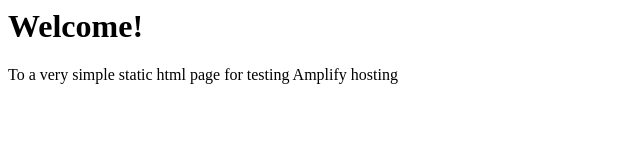
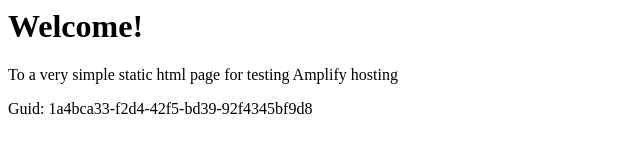
Before and after one commit to aws-aemilia-gru/Github-PR-Commit-Integration-Test-DoNotTouch-GitHubAutoBuildCanaryTest-v1-preprod-sa-east-1, a website: page src/index.html in a window 1280 px wide. Shown: the whole page, without its empty margins (0-640 px from the left). Drawn offline with Linux system fonts and the light colour scheme.

Commit message:
commit from integ tests

```diff
--- a/src/index.html
+++ b/src/index.html
@@ -1,3 +1,5 @@
+
+
 <html lang="en">
 
 <head>
@@ -10,6 +12,6 @@
 <body>
     <h1>Welcome!</h1>
     <p>To a very simple static html page for testing Amplify hosting</p>
-</body>
+    <p>Guid: 1a4bca33-f2d4-42f5-bd39-92f4345bf9d8</p></body>
 
 </html>
```
